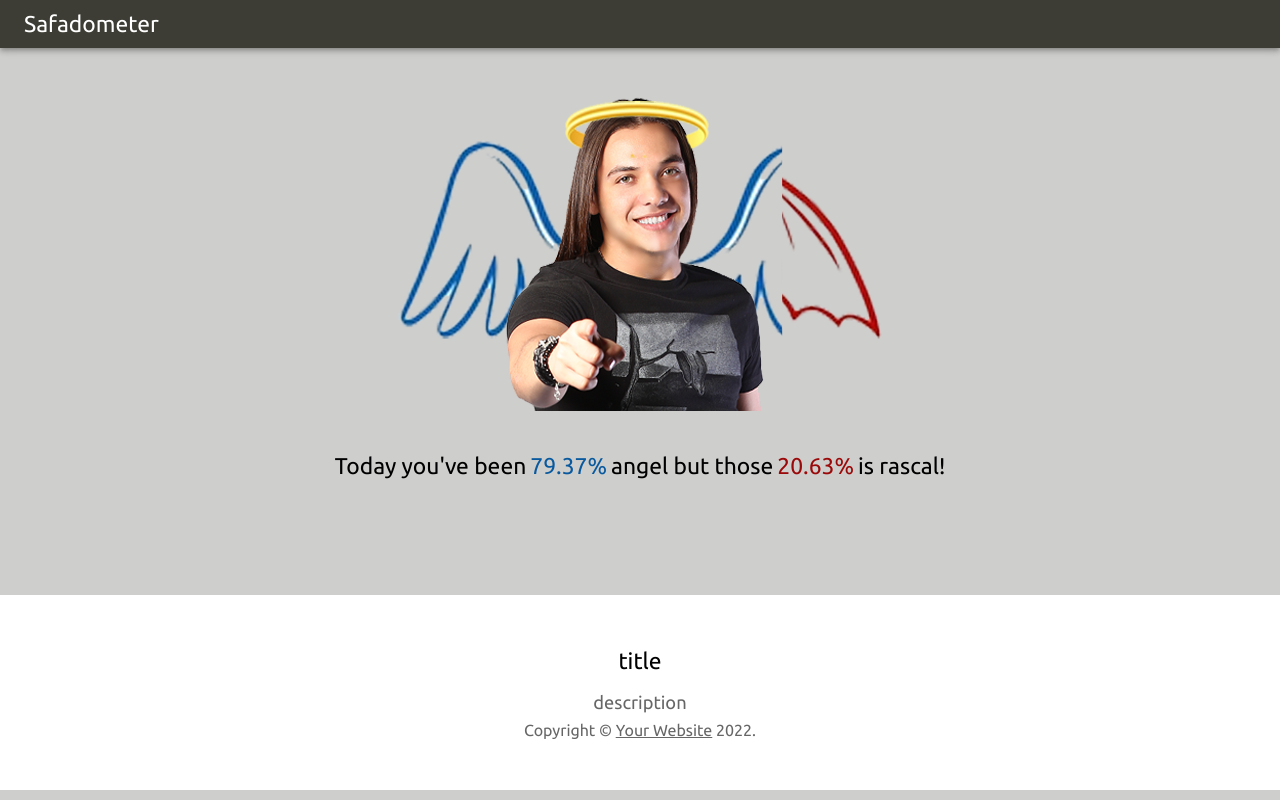
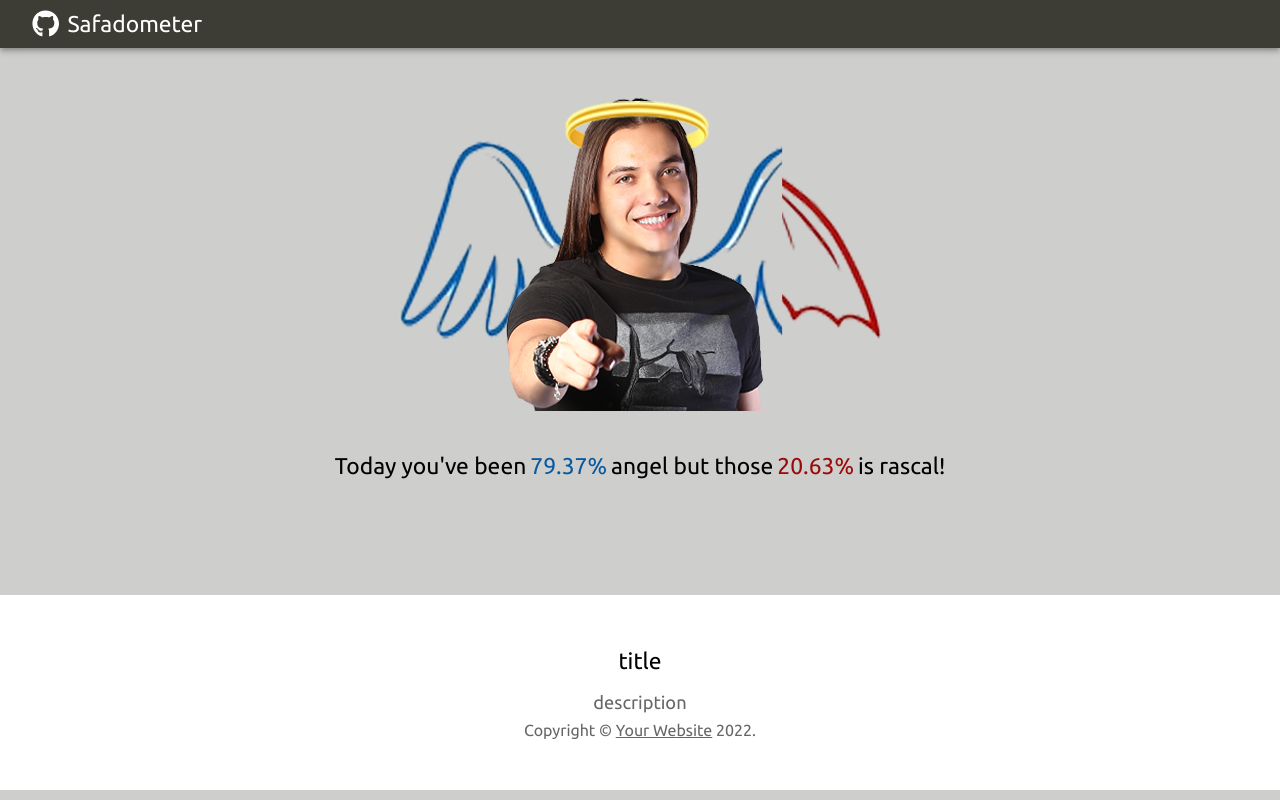
Before and after one commit to andrebnassis/safadometer, a React (Create React App) app: page / in a window 1280 px wide. Built offline with nearby package versions, Linux system fonts and the light colour scheme.

Commit message:
add github icon with repository's link

```diff
--- a/package.json
+++ b/package.json
@@ -15,6 +15,7 @@
     "@types/react-dom": "^17.0.11",
     "react": "^17.0.2",
     "react-dom": "^17.0.2",
+    "react-icons": "^4.3.1",
     "react-scripts": "5.0.0",
     "typescript": "^4.5.4",
     "web-vitals": "^2.1.3"
--- a/src/AppBar.tsx
+++ b/src/AppBar.tsx
@@ -3,7 +3,12 @@ import MuiAppBar from '@mui/material/AppBar';
 import Toolbar from '@mui/material/Toolbar';
 import Typography from '@mui/material/Typography';
 import Container from '@mui/material/Container';
-
+import IconButton from '@mui/material/IconButton';
+import Box from '@mui/material/Box';
+import Tooltip from '@mui/material/Tooltip';
+import Avatar from '@mui/material/Avatar';
+import Stack from '@mui/material/Stack'
+import { FaGithub } from 'react-icons/fa'
 
 const AppBar:React.FC = () => {
 
@@ -11,11 +16,22 @@ const AppBar:React.FC = () => {
     <MuiAppBar position="static" color="primary">
       <Container maxWidth="xl">
         <Toolbar disableGutters variant="dense" color={"black"}>
+          <Stack direction="row" sx={{alignItems:'center', justifyContent:'center'}}>
+          <Box >
+            <Tooltip title="Check source code">
+              <IconButton onClick={() => window.open('https://github.com/andrebnassis/safadometer')} sx={{color:'#fff'}}>
+                  <FaGithub/>
+              </IconButton>
+            </Tooltip>
+          </Box>
+          <Box>
           <Typography
             variant="h6"
           >
             Safadometer
           </Typography>
+          </Box>
+          </Stack>
         </Toolbar>
       </Container>
     </MuiAppBar>
```
Also changed, not shown: 1 other file (tests, documents, lock files or other folders).
